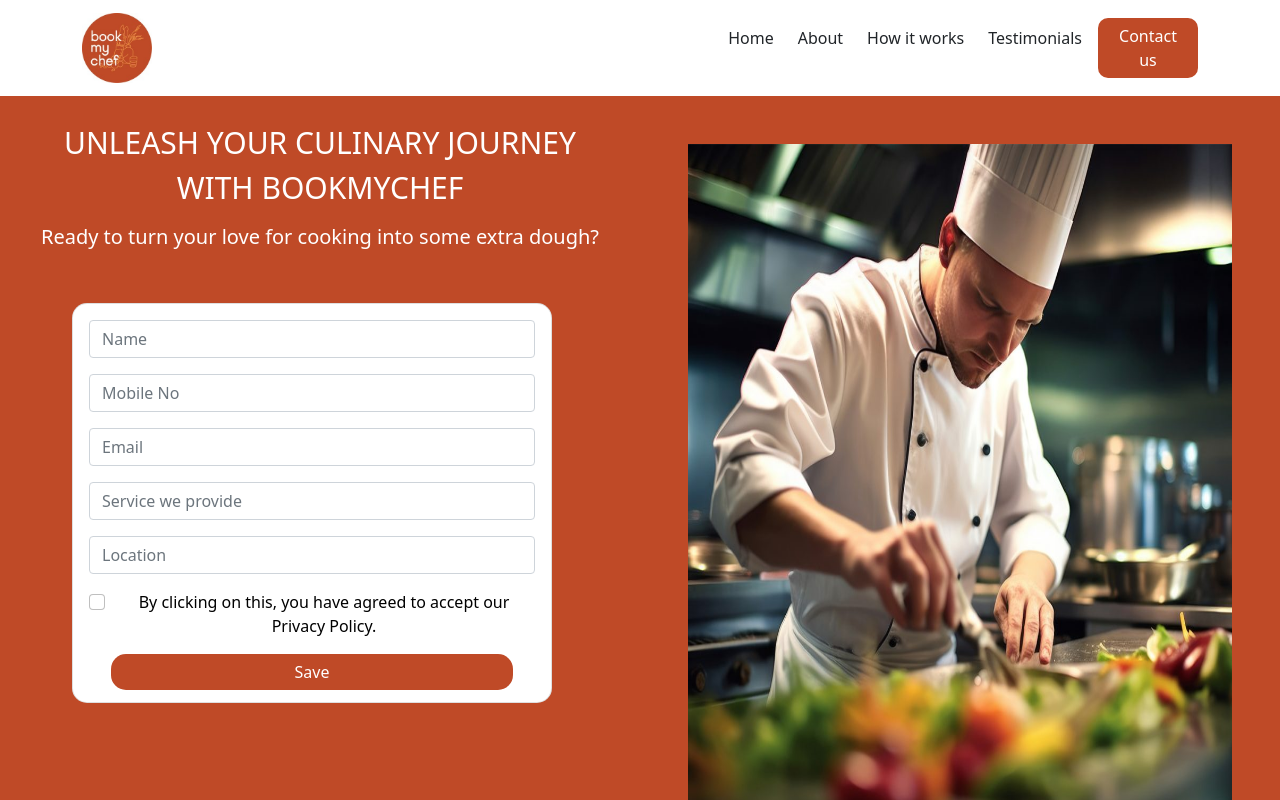
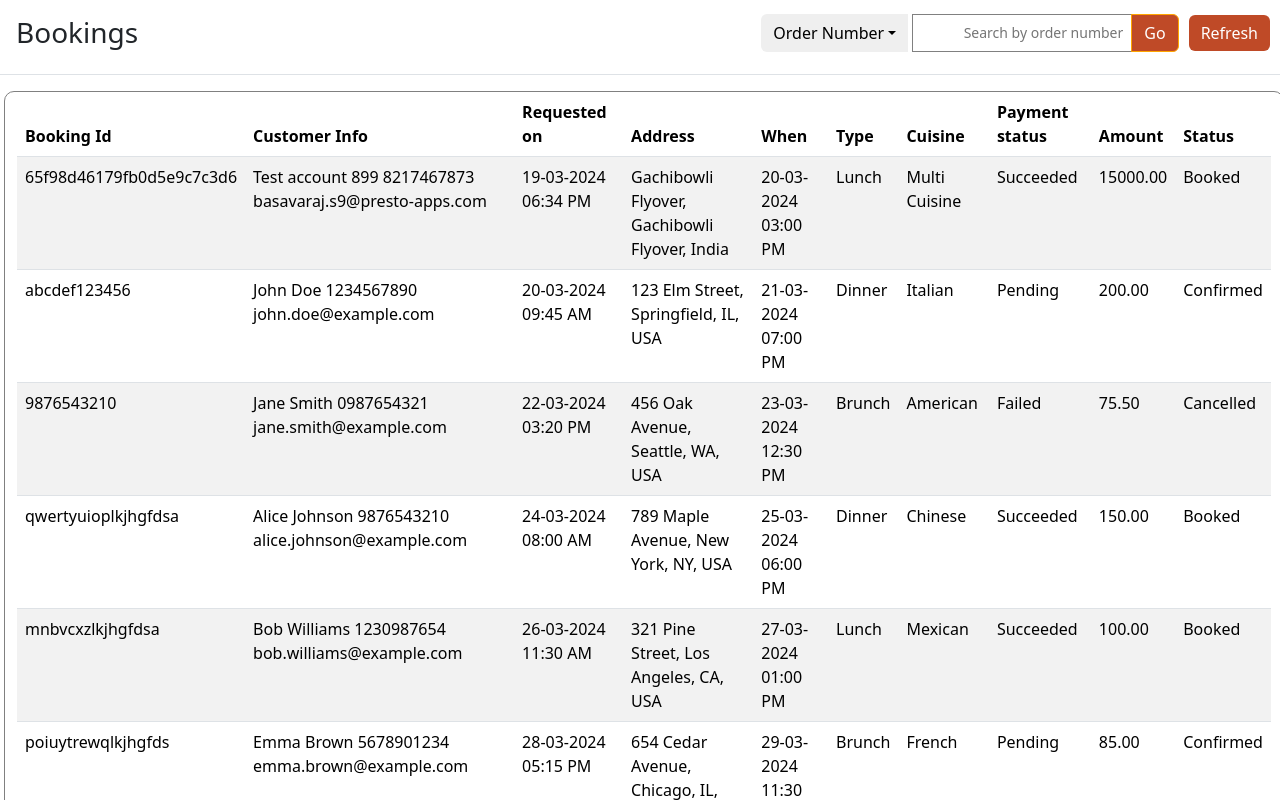
Before and after one commit to Narra-sravani/BMC-Application, a React (Create React App) app: page /bookings in a window 1280 px wide. Shown: the top 800 px of the page. Built offline with nearby package versions, Linux system fonts and the light colour scheme.

Commit message:
bookings

```diff
--- a/package.json
+++ b/package.json
@@ -6,9 +6,11 @@
     "@testing-library/jest-dom": "^5.17.0",
     "@testing-library/react": "^13.4.0",
     "@testing-library/user-event": "^13.5.0",
-    "bootstrap": "^5.0.1",
+    "bootstrap": "^5.3.3",
     "react": "^18.2.0",
+    "react-datepicker": "^6.4.0",
     "react-dom": "^18.2.0",
+    "react-router-dom": "^6.22.3",
     "react-scripts": "5.0.1",
     "web-vitals": "^2.1.4"
   },
--- a/src/App.js
+++ b/src/App.js
@@ -1,15 +1,22 @@
-import logo from './logo.svg';
-import './App.css';
+import React from 'react';
+import { BrowserRouter as Router, Route, Routes } from 'react-router-dom';
+import 'bootstrap/dist/css/bootstrap.min.css';
 import Homepage from './components/Homepage';
 import Navbar from './components/Navbar';
-import 'bootstrap/dist/css/bootstrap.min.css';
-
+import Bookings from './Dashboard/Bookings';
+import BmcMain from './components/BmcMain';
 
 function App() {
   return (
-    <div className="App">
-      <Navbar />
-    </div>
+    <Router>
+      <div className="App">
+        {/* <Navbar /> */}
+        <Routes>
+          <Route path="/" element={<BmcMain />} />
+          <Route path="/bookings" element={<Bookings />} />
+        </Routes>
+      </div>
+    </Router>
   );
 }
 
--- /dev/null
+++ b/src/Dashboard/Bookings.jsx
@@ -0,0 +1,76 @@
+import React, { useEffect, useState } from 'react';
+import 'bootstrap/dist/css/bootstrap.min.css'; // Import Bootstrap CSS
+import { Dropdown } from 'bootstrap';
+import DatePicker from 'react-datepicker';
+import { mockBookings } from "../mockBookings";
+
+const Bookings = () => {
+  useEffect(() => {
+    // Initialize Bootstrap components that require JavaScript
+    const dropdowns = document.querySelectorAll('.dropdown-toggle');
+    dropdowns.forEach((dropdown) => new Dropdown(dropdown)); // Use Dropdown component instead of bootstrap.Dropdown
+  }, []);
+
+  return (
+    <div>
+      <div className="d-flex justify-content-between align-items-center border-bottom pb-2 mb-3">
+        <h3 className='m-3'>Bookings</h3>
+        {/* Search Input and Dropdown */}
+        <div className="input-group flex-grow-1" style={{ border: "none", justifyContent: 'flex-end' }}>
+          <button className="btn btn-secondary dropdown-toggle" type="button" id="orderDropdownMenu" data-bs-toggle="dropdown" aria-expanded="false" style={{ marginRight: '5px','backgroundColor':"#efefef" ,color:"black",border:"none"}}>
+            Order Number
+          </button>
+          <ul className="dropdown-menu" aria-labelledby="orderDropdownMenu">
+            <li><a className="dropdown-item" href="#">Order 1</a></li>
+            <li><a className="dropdown-item" href="#">Order 2</a></li>
+            <li><a className="dropdown-item" href="#">Order 3</a></li>
+          </ul>
+          <input type="text" placeholder="Search by order number" aria-label="Search by order number" aria-describedby="searchButton" style={{ fontSize: '0.875rem', padding: '0.25rem 0.5rem', border: 'none', textAlign: 'right' , border:"1px solid gray"}} />
+          <button className="btn btn-primary" type="button" id="searchButton" style={{ backgroundColor: '#BF4A27', borderColor: '#FFA500', marginLeft: '-1px' }}>Go</button>
+        </div>
+        {/* Refresh Button */}
+        <button className="btn btn-primary" style={{ backgroundColor: "#BF4A27", border: "none", margin:"10px"}}>Refresh</button>
+      </div>
+      <div>
+        <div className="container-fluid m-1" style={{border:"1px solid gray", borderRadius:"10px"}}>
+          <table className="table table-striped">
+            <thead>
+              <tr>
+                <th>Booking Id</th>
+                <th>Customer Info</th>
+                <th>Requested on</th>
+                <th>Address</th>
+                <th>When</th>
+                <th>Type</th>
+                <th>Cuisine</th>
+                <th>Payment status</th>
+                <th>Amount</th>
+                <th>Status</th>
+              </tr>
+            </thead>
+            <tbody>
+              {mockBookings.map((booking, index) => (
+                <tr key={index}>
+                  <td>{booking.bookingId}</td>
+                  <td>
+                    <p>{booking.customerInfo}</p>
+                  </td>
+                  <td>{booking.requestedOn}</td>
+                  <td>{booking.address}</td>
+                  <td>{booking.when}</td>
+                  <td>{booking.type}</td>
+                  <td>{booking.cuisine}</td>
+                  <td>{booking.paymentStatus}</td>
+                  <td>{booking.amount}</td>
+                  <td>{booking.status}</td>
+                </tr>
+              ))}
+            </tbody>
+          </table>
+        </div>
+      </div>
+    </div>
+  );
+}
+
+export default Bookings;
--- /dev/null
+++ b/src/Dashboard/Style.css
@@ -0,0 +1,5 @@
+
+.table-container {
+    max-height: calc(100vh - 200px); /* Adjust this value as needed */
+    overflow-y: auto;
+  }
--- a/src/components/BmcMain.jsx
+++ b/src/components/BmcMain.jsx
@@ -1,8 +1,11 @@
 import React from 'react';
 import chefbmc from "../assets/chefbmc.jpg";
+import Navbar from './Navbar';
 
 const BmcMain = () => {
     return (
+       <>
+       <Navbar />
         <div className="container-fluid p-0">
             <div className="row m-0">
                 {/* First Half */}
@@ -48,6 +51,7 @@
                 </div>
             </div>
         </div>
+       </>
     );
 };
 
--- a/src/components/Navbar.jsx
+++ b/src/components/Navbar.jsx
@@ -17,7 +17,7 @@
                                 <a className="nav-link text-dark active" aria-current="page" href="#">Home</a>
                             </li>
                             <li className="nav-item me-2">
-                                <a className="nav-link text-dark" href="#">About</a>
+                                <a className="nav-link text-dark" href="/bookings" target="_blank">Dashboard</a>
                             </li>
                             <li className="nav-item me-2">
                                 <a className="nav-link text-dark" href="#">How it works</a>
@@ -32,7 +32,6 @@
                     </div>
                 </div>
             </nav>
-            <BmcMain />
         </div>
     );
 };
--- /dev/null
+++ b/src/mockBookings.js
@@ -0,0 +1,100 @@
+
+export const mockBookings = [
+    {
+      bookingId: '65f98d46179fb0d5e9c7c3d6',
+      customerInfo: 'Test account 899\n8217467873\nbasavaraj.s9@presto-apps.com',
+      requestedOn: '19-03-2024 06:34 PM',
+      address: 'Gachibowli Flyover, Gachibowli Flyover, India',
+      when: '20-03-2024 03:00 PM',
+      type: 'Lunch',
+      cuisine: 'Multi Cuisine',
+      paymentStatus: 'Succeeded',
+      amount: '15000.00',
+      status: 'Booked'
+    },
+    {
+      bookingId: 'abcdef123456',
+      customerInfo: 'John Doe\n1234567890\njohn.doe@example.com',
+      requestedOn: '20-03-2024 09:45 AM',
+      address: '123 Elm Street, Springfield, IL, USA',
+      when: '21-03-2024 07:00 PM',
+      type: 'Dinner',
+      cuisine: 'Italian',
+      paymentStatus: 'Pending',
+      amount: '200.00',
+      status: 'Confirmed'
+    },
+    {
+      bookingId: '9876543210',
+      customerInfo: 'Jane Smith\n0987654321\njane.smith@example.com',
+      requestedOn: '22-03-2024 03:20 PM',
+      address: '456 Oak Avenue, Seattle, WA, USA',
+      when: '23-03-2024 12:30 PM',
+      type: 'Brunch',
+      cuisine: 'American',
+      paymentStatus: 'Failed',
+      amount: '75.50',
+      status: 'Cancelled'
+    },
+    // Add 7 more static mock data objects
+    {
+      bookingId: 'qwertyuioplkjhgfdsa',
+      customerInfo: 'Alice Johnson\n9876543210\nalice.johnson@example.com',
+      requestedOn: '24-03-2024 08:00 AM',
+      address: '789 Maple Avenue, New York, NY, USA',
+      when: '25-03-2024 06:00 PM',
+      type: 'Dinner',
+      cuisine: 'Chinese',
+      paymentStatus: 'Succeeded',
+      amount: '150.00',
+      status: 'Booked'
+    },
+    {
+      bookingId: 'mnbvcxzlkjhgfdsa',
+      customerInfo: 'Bob Williams\n1230987654\nbob.williams@example.com',
+      requestedOn: '26-03-2024 11:30 AM',
+      address: '321 Pine Street, Los Angeles, CA, USA',
+      when: '27-03-2024 01:00 PM',
+      type: 'Lunch',
+      cuisine: 'Mexican',
+      paymentStatus: 'Succeeded',
+      amount: '100.00',
+      status: 'Booked'
+    },
+    {
+      bookingId: 'poiuytrewqlkjhgfds',
+      customerInfo: 'Emma Brown\n5678901234\nemma.brown@example.com',
+      requestedOn: '28-03-2024 05:15 PM',
+      address: '654 Cedar Avenue, Chicago, IL, USA',
+      when: '29-03-2024 11:30 AM',
+      type: 'Brunch',
+      cuisine: 'French',
+      paymentStatus: 'Pending',
+      amount: '85.00',
+      status: 'Confirmed'
+    },
+    {
+      bookingId: 'zxcvbnmlkjhgfdsaqw',
+      customerInfo: 'Michael Wilson\n8901234567\nmichael.wilson@example.com',
+      requestedOn: '30-03-2024 02:45 PM',
+      address: '987 Birch Street, San Francisco, CA, USA',
+      when: '31-03-2024 07:30 PM',
+      type: 'Dinner',
+      cuisine: 'Japanese',
+      paymentStatus: 'Failed',
+      amount: '120.00',
+      status: 'Cancelled'
+    },
+    {
+      bookingId: 'plmoknijbuhvygctfxrd',
+      customerInfo: 'Olivia Taylor\n2345678901\nolivia.taylor@example.com',
+      requestedOn: '01-04-2024 10:00 AM',
+      address: '741 Oakwood Drive, Houston, TX, USA',
+      when: '02-04-2024 12:00 PM',
+      type: 'Lunch',
+      cuisine: 'Italian',
+      paymentStatus: 'Succeeded',
+      amount: '175.00',
+      status: 'Booked'
+    }
+]
```
Also changed, not shown: 1 other file (tests, documents, lock files or other folders).
